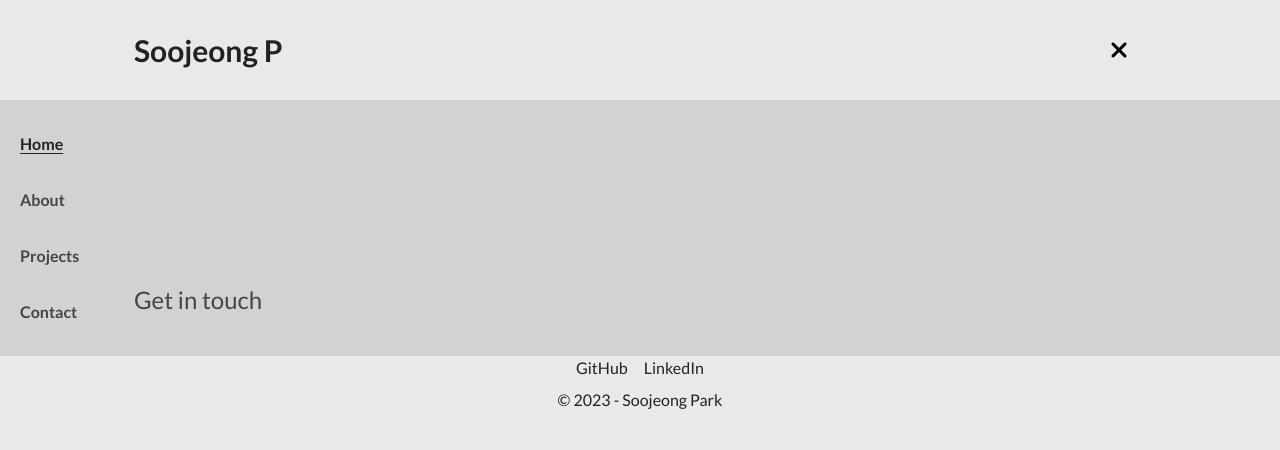
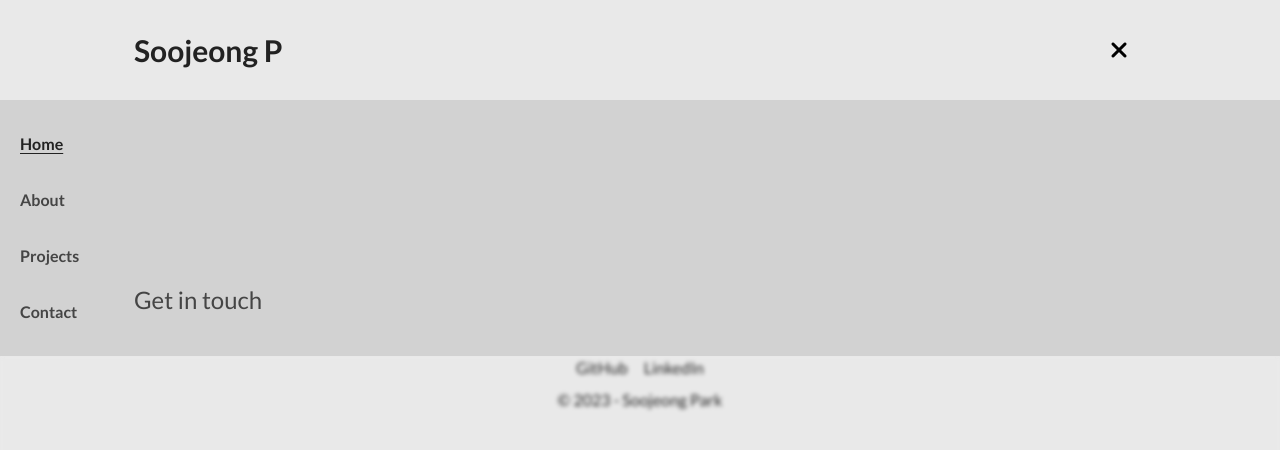
Before and after one commit to soojeong-park-ca/soojeong-park-portfolio, a React (Vite) app: page / in a window 1280 px wide. Both pictures are taken after a click on the button 1117 px from the left and 50 px from the top of the page. Shown: the top 450 px of the page. Built offline with nearby package versions, Linux system fonts and the light colour scheme.

Commit message:
separate nav-overlay and nav

```diff
--- a/src/components/Footer.jsx
+++ b/src/components/Footer.jsx
@@ -10,16 +10,24 @@ export default function Footer() {
             <br />
             Let's work together.
           </h4>
-          <Link to="/contact" className="btn--to-contact">
+          <Link to="contact" className="btn--to-contact">
             Get in touch
           </Link>
         </div>
         <div className="footer__contact">
           <div className="sns-buttons">
-            <a href="" className="btn--sns">
+            <a
+              href="https://github.com/soojeong-park-ca"
+              target="_blank"
+              className="btn--sns"
+            >
               GitHub
             </a>
-            <a href="" className="btn--sns">
+            <a
+              href="https://www.linkedin.com/in/soojeong-park-ca/"
+              target="_blank"
+              className="btn--sns"
+            >
               LinkedIn
             </a>
           </div>
--- a/src/components/Nav.jsx
+++ b/src/components/Nav.jsx
@@ -2,10 +2,11 @@ import { NavLink } from "react-router-dom";
 
 export default function Nav({ navOpen, onNavOverlayClick }) {
   return (
-    <div
-      className={`nav-overlay ${!navOpen ? "nav-overlay--closed" : ""}`}
-      onClick={onNavOverlayClick}
-    >
+    <>
+      <div
+        className={`nav-overlay ${!navOpen ? "nav-overlay--closed" : ""}`}
+        onClick={onNavOverlayClick}
+      ></div>
       <nav className={`nav ${!navOpen ? "nav--closed" : ""}`}>
         <NavLink
           to="."
@@ -32,6 +33,6 @@ export default function Nav({ navOpen, onNavOverlayClick }) {
           Contact
         </NavLink>
       </nav>
-    </div>
+    </>
   );
 }
--- a/src/css/style.css
+++ b/src/css/style.css
@@ -109,6 +109,7 @@ li {
 
 .nav-overlay {
   background-attachment: scroll;
+  backdrop-filter: blur(2px);
   width: 100%;
   height: 100vh;
   position: absolute;
@@ -117,16 +118,16 @@ li {
   overflow: hidden;
   transform: translateY(0);
   transition: all 0.4s;
-  z-index: 1000;
+  z-index: 999;
 }
 .nav-overlay--closed {
-  transform: translateY(-150%);
+  display: none;
 }
 
 .nav {
   width: 100%;
   position: absolute;
-  top: 0;
+  top: 100%;
   right: 0;
   display: flex;
   flex-direction: column;
--- a/src/sass/components/_nav.scss
+++ b/src/sass/components/_nav.scss
@@ -4,7 +4,7 @@
 .nav-overlay {
   // display: none; // on desktop version
   background-attachment: scroll;
-  // backdrop-filter: blur(3px);
+  backdrop-filter: blur(2px);
 
   width: 100%;
   height: 100vh;
@@ -16,10 +16,11 @@
 
   transform: translateY(0);
   transition: all 0.4s;
-  z-index: 1000;
+  z-index: 999;
 
   &--closed {
-    transform: translateY(-150%);
+    display: none;
+    // transform: translateY(-150%);
   }
 }
 
@@ -27,7 +28,7 @@
   width: 100%;
 
   position: absolute;
-  top: 0;
+  top: 100%;
   right: 0;
 
   display: flex;
```
